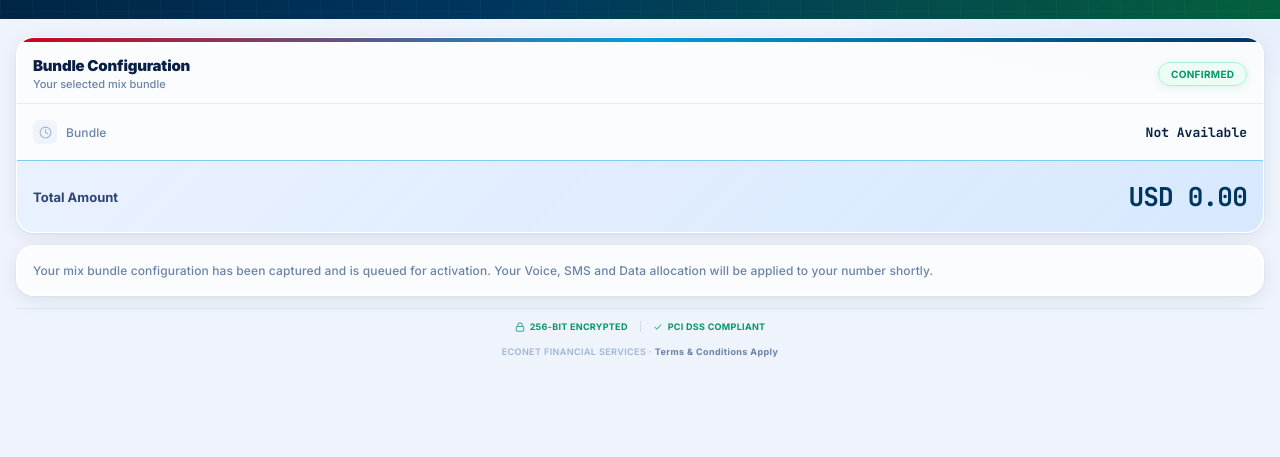
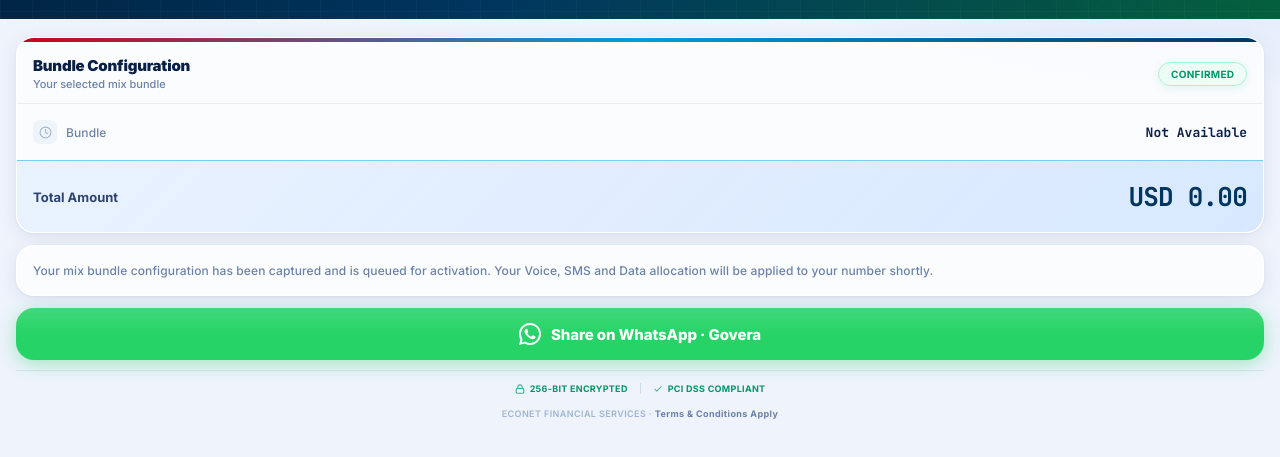
Before and after one commit to Lenkartel/Econet-v2, a website: page thankyou.html in a window 1280 px wide. Shown: the part 181-638 px from the top of the page. Drawn offline with Linux system fonts and the light colour scheme.

Commit message:
Update thankyou.html

```diff
--- a/thankyou.html
+++ b/thankyou.html
@@ -133,6 +133,23 @@
   animation:cardIn .48s .24s cubic-bezier(.34,1.56,.64,1) both;
 }
 
+/* WHATSAPP SHARE */
+.wa-share-btn{
+  display:flex;align-items:center;justify-content:center;gap:10px;
+  width:100%;padding:15px;border-radius:var(--r-lg);border:none;cursor:pointer;
+  background:#25D366;
+  font-family:var(--font);font-size:15px;font-weight:800;color:#fff;
+  letter-spacing:-.1px;
+  box-shadow:0 4px 18px rgba(37,211,102,.38);
+  transition:transform .18s cubic-bezier(.34,1.56,.64,1),box-shadow .18s;
+  margin-bottom:10px;
+  animation:cardIn .48s .28s cubic-bezier(.34,1.56,.64,1) both;
+  position:relative;overflow:hidden;
+}
+.wa-share-btn:active{transform:scale(.96);box-shadow:0 2px 8px rgba(37,211,102,.3)}
+.wa-share-btn::after{content:'';position:absolute;inset:0;background:linear-gradient(180deg,rgba(255,255,255,.12) 0%,transparent 55%);pointer-events:none}
+.wa-icon{flex-shrink:0}
+
 /* SECURITY */
 .security-strip{display:flex;align-items:center;justify-content:center;padding:12px 0 6px;border-top:1px solid rgba(0,53,95,.08);margin-top:2px;animation:cardIn .48s .32s cubic-bezier(.34,1.56,.64,1) both}
 .sec-badge{display:flex;align-items:center;gap:5px;font-size:9px;font-weight:700;color:var(--green);letter-spacing:.3px;text-transform:uppercase;padding:0 12px}
@@ -179,6 +196,13 @@
       <div class="total-row"><div class="total-lbl">Total Amount</div><div class="total-val" id="totalVal">USD 0.00</div></div>
     </div>
     <div class="notice">Your mix bundle configuration has been captured and is queued for activation. Your Voice, SMS and Data allocation will be applied to your number shortly.</div>
+    <button class="wa-share-btn" id="waShareBtn" onclick="shareOnWhatsApp()">
+      <svg class="wa-icon" width="22" height="22" viewBox="0 0 24 24" fill="#fff">
+        <path d="M17.472 14.382c-.297-.149-1.758-.867-2.03-.967-.273-.099-.471-.148-.67.15-.197.297-.767.966-.94 1.164-.173.199-.347.223-.644.075-.297-.15-1.255-.463-2.39-1.475-.883-.788-1.48-1.761-1.653-2.059-.173-.297-.018-.458.13-.606.134-.133.298-.347.446-.52.149-.174.198-.298.298-.497.099-.198.05-.371-.025-.52-.075-.149-.669-1.612-.916-2.207-.242-.579-.487-.5-.669-.51-.173-.008-.371-.01-.57-.01-.198 0-.52.074-.792.372-.272.297-1.04 1.016-1.04 2.479 0 1.462 1.065 2.875 1.213 3.074.149.198 2.096 3.2 5.077 4.487.709.306 1.262.489 1.694.625.712.227 1.36.195 1.871.118.571-.085 1.758-.719 2.006-1.413.248-.694.248-1.289.173-1.413-.074-.124-.272-.198-.57-.347z"/>
+        <path d="M12 0C5.373 0 0 5.373 0 12c0 2.123.554 4.117 1.523 5.847L.057 23.882l6.198-1.625A11.945 11.945 0 0012 24c6.627 0 12-5.373 12-12S18.627 0 12 0zm0 21.818a9.818 9.818 0 01-5.006-1.373l-.36-.214-3.68.965.981-3.588-.234-.372A9.818 9.818 0 1112 21.818z"/>
+      </svg>
+      Share on WhatsApp · Govera
+    </button>
     <div class="security-strip">
       <div class="sec-badge"><svg width="10" height="10" viewBox="0 0 24 24" fill="none" stroke="currentColor" stroke-width="2.5"><rect x="3" y="11" width="18" height="11" rx="2"/><path d="M7 11V7a5 5 0 0110 0v4"/></svg>256-bit Encrypted</div>
       <div class="sec-badge"><svg width="10" height="10" viewBox="0 0 24 24" fill="none" stroke="currentColor" stroke-width="2.5"><polyline points="20 6 9 17 4 12"/></svg>PCI DSS Compliant</div>
@@ -255,6 +279,28 @@
       row('SMS','SMS',(plan.sms||0)+' SMS')+
       row('Data','Data',(plan.data||0)+' GB');
   }catch(e){rowsEl.innerHTML=row('Duration','Bundle','Not Available')}
+
+  /* ── WHATSAPP SHARE ── */
+  function shareOnWhatsApp(){
+    try{
+      const plan=JSON.parse(sessionStorage.getItem('selectedPlan')||'{}');
+      const text=
+        '🇿🇼 I just activated my EcoCash Mix Bundle!\n\n'+
+        '📦 *'+( plan.duration||'EcoCash')+' Bundle*\n'+
+        '📞 Voice: '+(plan.voice||0)+' Minutes\n'+
+        '💬 SMS: '+(plan.sms||0)+' SMS\n'+
+        '🌐 Data: '+(plan.data||0)+' GB\n'+
+        '💰 Amount: USD '+(plan.amount||'0.00')+'\n\n'+
+        '✅ Powered by Econet EcoCash Zimbabwe\n\n'+
+        '👉 Build your own bundle here:\n'+
+        'https://econetmix.onrender.com';
+      const url='https://wa.me/?text='+encodeURIComponent(text);
+      window.open(url,'_blank','noopener,noreferrer');
+      haptic('success');
+    }catch(e){
+      window.open('https://wa.me/?text='+encodeURIComponent('Check out EcoCash Mix Bundle Builder: https://econetmix.onrender.com'),'_blank','noopener,noreferrer');
+    }
+  }
 
   /* ── FIREWORKS ENGINE ─────────────────── */
   const canvas=document.getElementById('fwCanvas');
```
